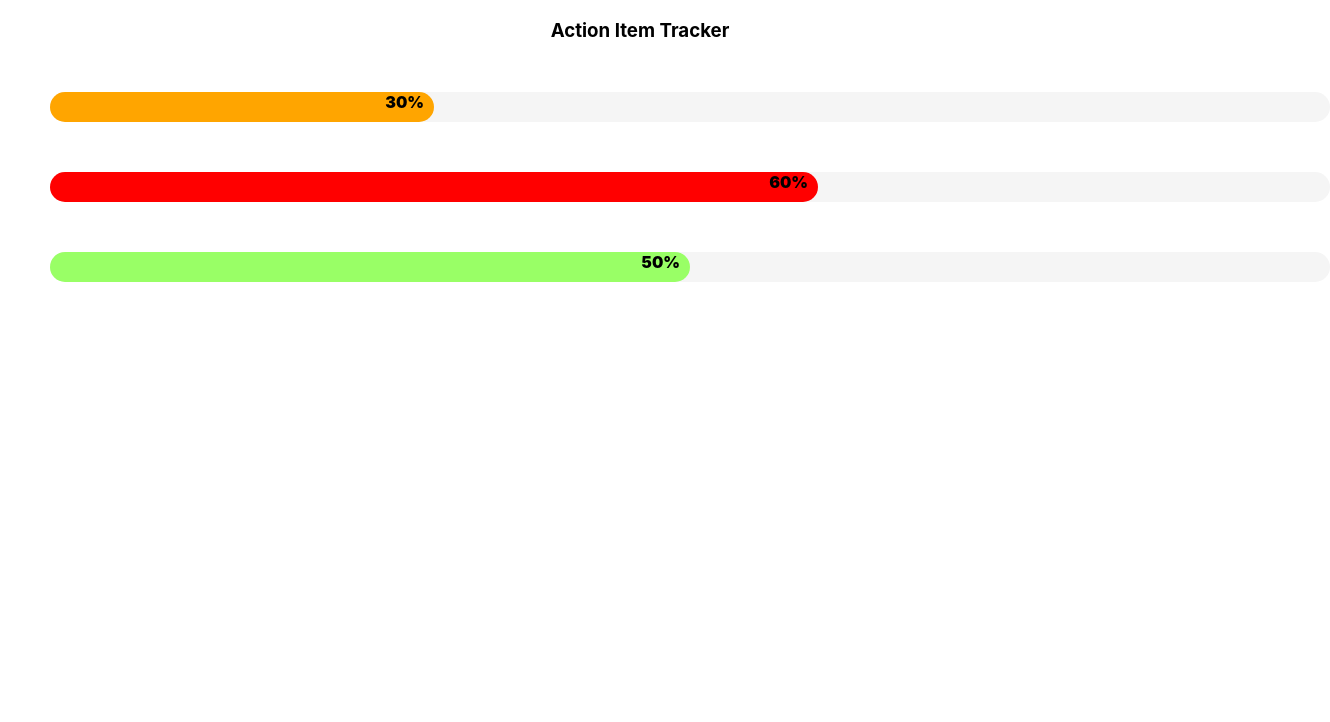
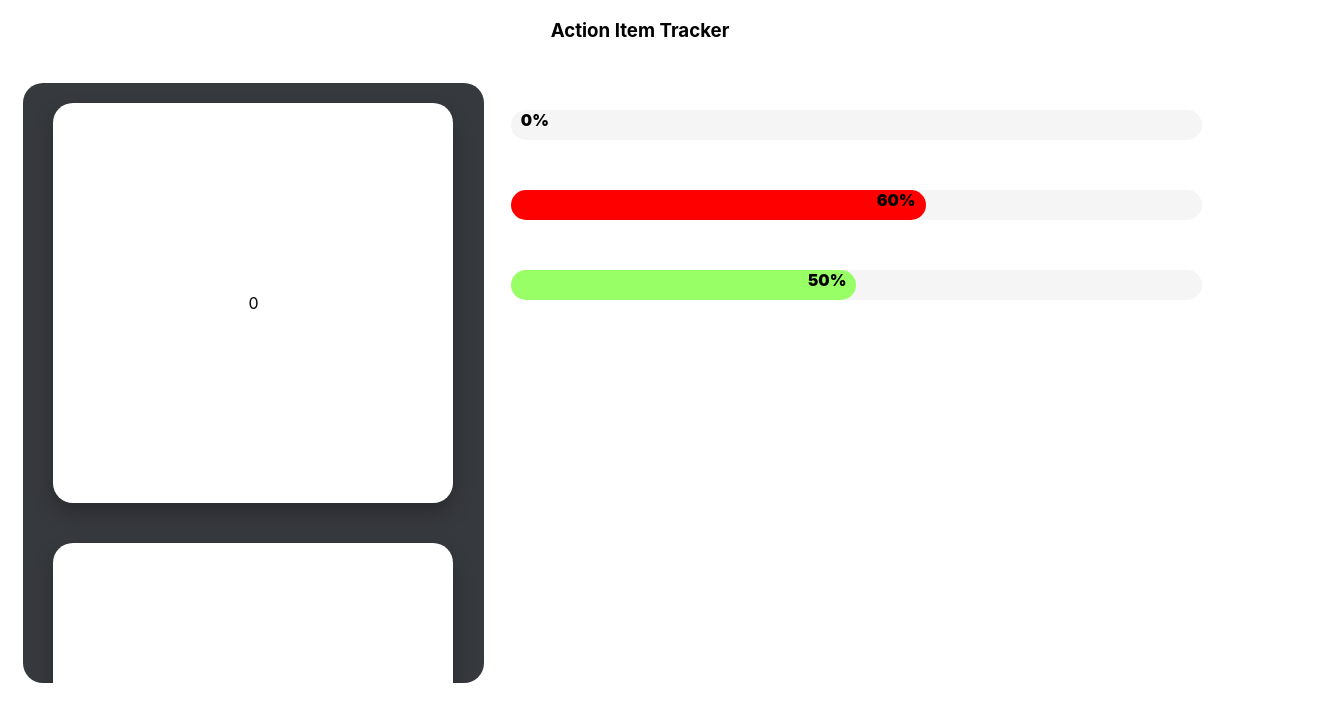
Before and after one commit to srikarh/ABSA-MVP, a React (Create React App) app: page / in a window 1280 px wide. Shown: the top 722 px of the page, 1330 px wide, since content can reach past the window. Built offline with nearby package versions, Linux system fonts and the light colour scheme.

Commit message:
ticket list + progress bars

```diff
--- a/package.json
+++ b/package.json
@@ -9,6 +9,7 @@
     "react": "^18.2.0",
     "react-dom": "^18.2.0",
     "react-scripts": "^5.0.1",
+    "styled-components": "^5.3.9",
     "web-vitals": "^2.1.4"
   },
   "scripts": {
--- a/src/App.css
+++ b/src/App.css
@@ -41,3 +41,16 @@ h3:hover {
     background-color:dodgerblue;
     color:azure
 }
+
+.row {
+  display: flex;
+}
+
+.column1 {
+  flex: 40%;
+}
+
+.column2 {
+  flex: 60%;
+  margin-right: 10%;
+}
--- a/src/App.js
+++ b/src/App.js
@@ -1,15 +1,14 @@
-import logo from './logo.svg';
 import './App.css';
-import Progressbar from './Component/Progress_bar';
+import TicketList from './Component/TicketList';
+import React from 'react';
+
 
 function App() {
   return (
     <div className="App">
-     <h3 className="heading">Action Item Tracker</h3>
-      <Progressbar bgcolor="orange" progress='30' height={30} />
-      <Progressbar bgcolor="red" progress='60' height={30}/>
-      <Progressbar bgcolor="#99ff66" progress='50' height={30}/>
-   </div>
+      <h3 className="heading">Action Item Tracker</h3>
+      <TicketList></TicketList>
+    </div>
     /*<div className="App">
       <header className="App-header">
         <img src={logo} className="App-logo" alt="logo" />
--- /dev/null
+++ b/src/Component/TicketList.js
@@ -0,0 +1,66 @@
+import styled from 'styled-components';
+import React from 'react';
+import Progressbar from './Progress_bar';
+
+const Container = styled.div`
+  background: #36393e;
+  display: flex;
+  flex-flow: column wrap; // 2
+  width: 100%;
+  height: 600px;
+  margin: 5%;
+  border-radius: 20px;
+  overflow: auto;
+`;
+const List = styled.div`
+  display: flex;
+  justify-content: center; // 3
+  flex-flow: row wrap; // 4
+`;
+
+const Card = styled.div`
+  margin: 20px;
+  background: #fff;
+  height: 400px;
+  width: 400px;
+  border-radius: 20px;
+  box-shadow: 0 10px 20px rgba(0, 0, 0, 0.25);
+  display: flex;
+  flex-flow: column; // 5
+  justify-content: center;
+  align-items: center;
+`;
+
+const ticketNums = [0, 1, 2, 3, 5, 6, 7, 8, 9];
+const ticketVals = ['0', '30', '60', '30', '90', '60', '30', '60', '90', '0'];
+const ind = 0;
+
+function TicketList() {
+  return (
+    <div class="row">
+        <div class="column1">
+            <Container>
+                <List>
+                    {ticketNums.map(item => <Card onClick={ticketClick}>{item}</Card>)}
+                </List>
+            </Container>
+        </div>
+        <div class="column2">
+          <Progressbar bgcolor="orange" progress={ticketVals[ind]} height={30} />
+          <Progressbar bgcolor="red" progress='60' height={30}/>
+          <Progressbar bgcolor="#99ff66" progress='50' height={30}/>
+        </div>
+    </div>
+  );
+}
+
+function randomNumberInRange(min, max) {
+    // 👇️ get number between min (inclusive) and max (inclusive)
+    return Math.floor(Math.random() * (max - min + 1)) + min;
+  }
+
+function ticketClick() {
+    ind = randomNumberInRange(0, ticketVals.length);
+}
+
+export default TicketList;
```
Also changed, not shown: 1 other file (tests, documents, lock files or other folders).
